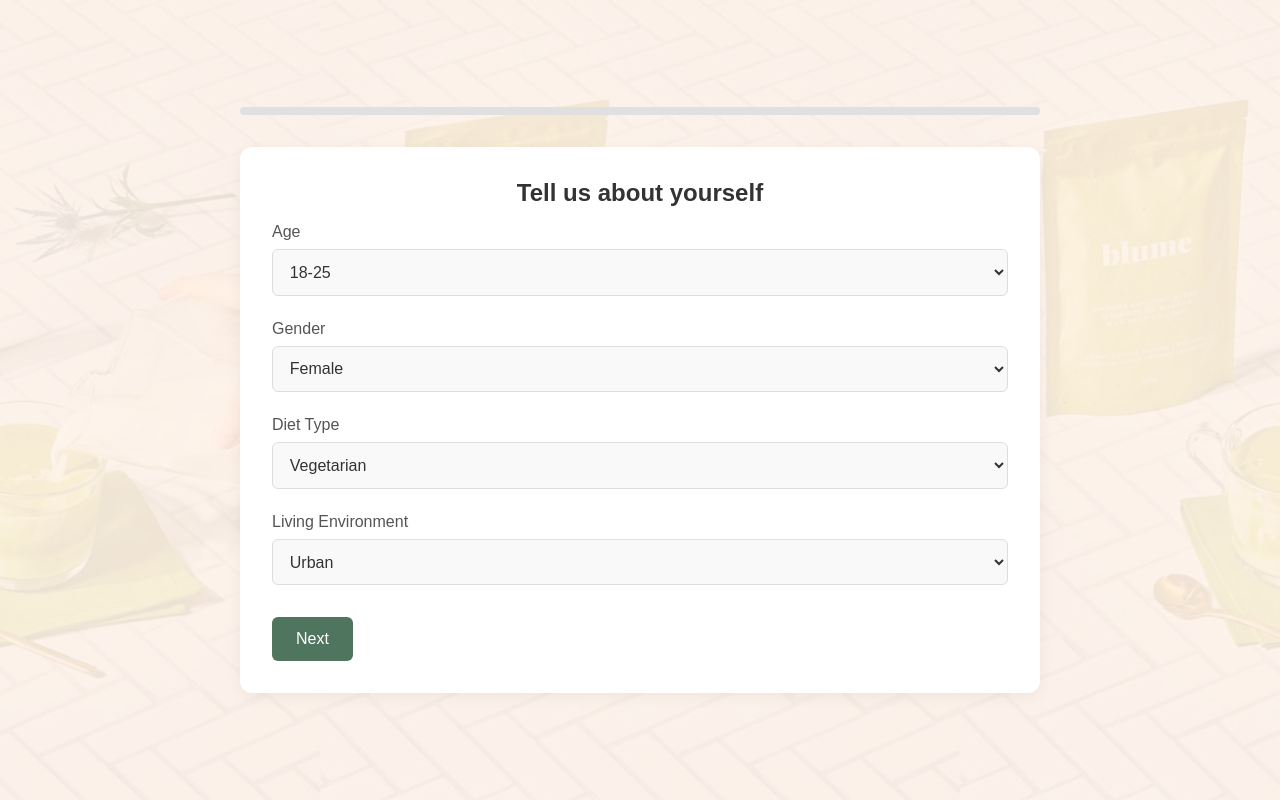
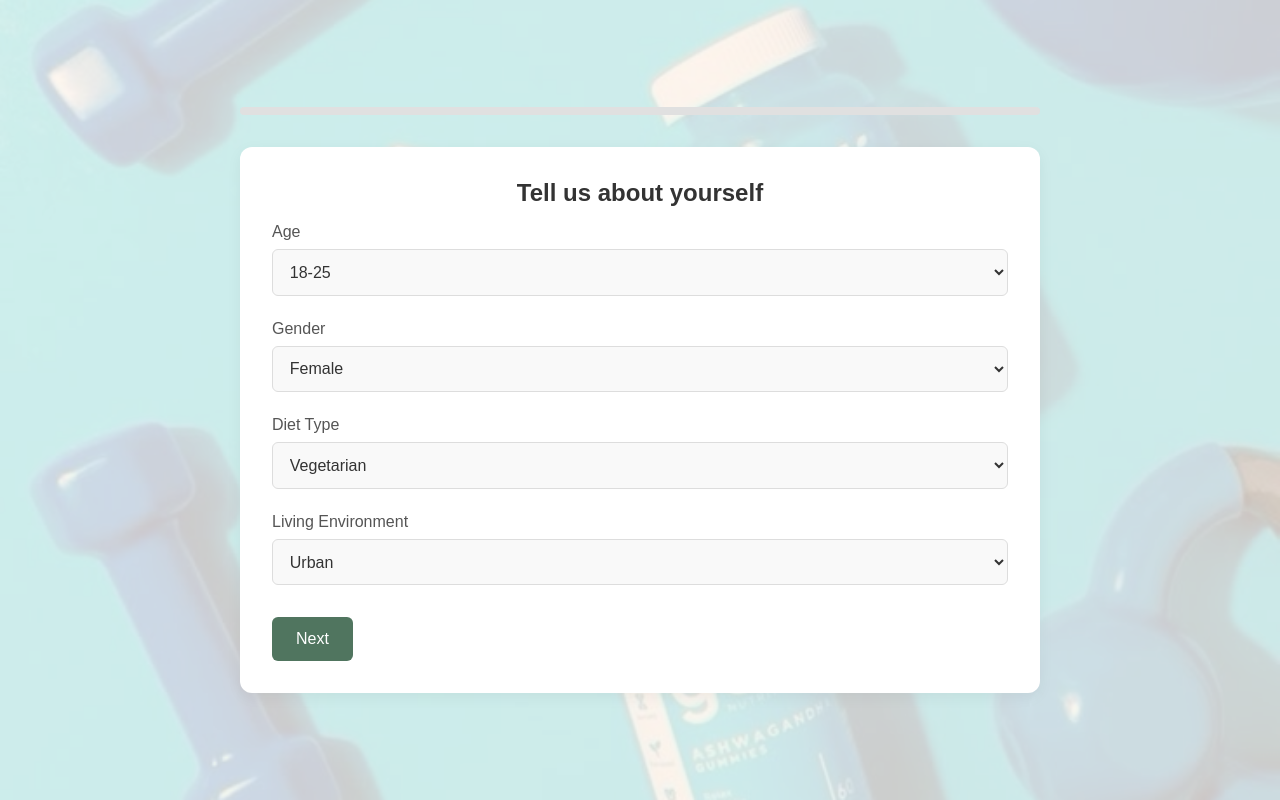
Before and after one commit to elinakocarslan/VitaGuide, a Next.js app in the folder my-app/: page /quiz in a window 1280 px wide. Built offline with nearby package versions, Linux system fonts and the light colour scheme.

Commit message:
new background for quiz

```diff
--- a/my-app/src/app/quiz/quiz.module.css
+++ b/my-app/src/app/quiz/quiz.module.css
@@ -5,10 +5,9 @@
   align-items: center;
   min-height: 100vh;
   padding: 2rem;
-  background-image: url('/images/vitamin3.jpg');
-  background-size: contain;
+  background-image: url('/images/vitamin4.png');
+  background-size: cover;
   background-position: center;
-  background-repeat: repeat;
   position: relative;
 }
 
@@ -19,7 +18,7 @@
   left: 0;
   right: 0;
   bottom: 0;
-  background-color: rgba(255, 244, 235, 0.9);
+  background-color: rgba(255, 244, 235, 0.8);
   z-index: 1;
 }
 
```
Also changed, not shown: my-app/public/images/vitamin4.png (added).
